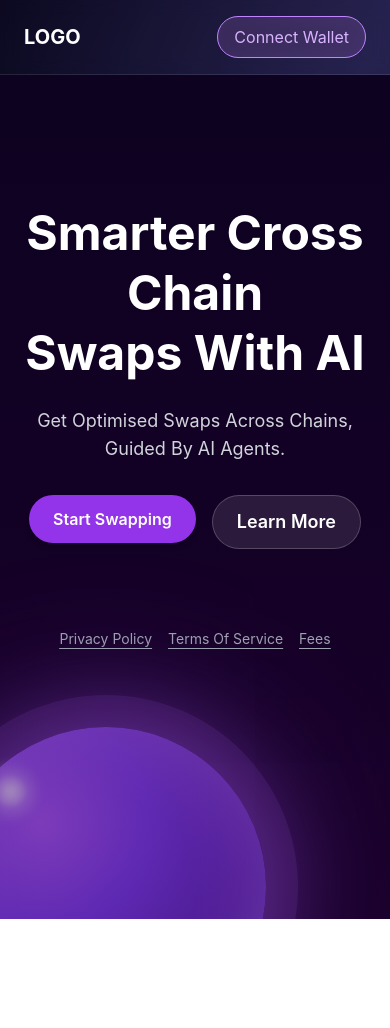
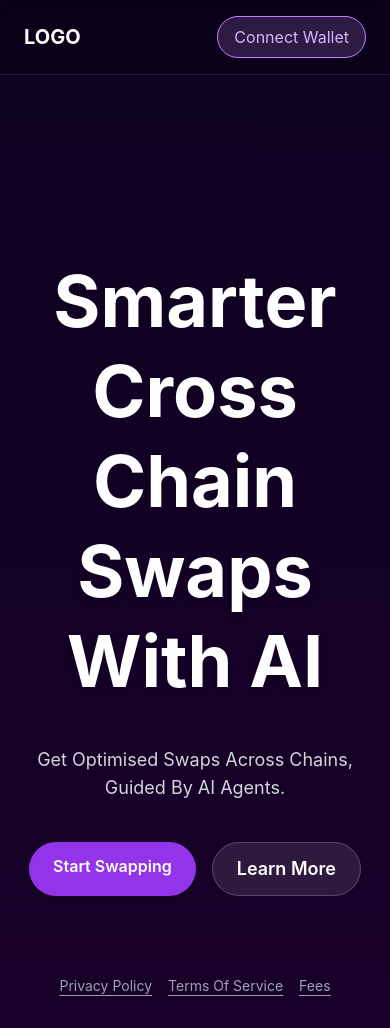
Before and after one commit to 0xr10t/UniteDefiProject, a React (Vite) app in the folder Frontend/: page / in a window 390 px wide. Before the commit the page ends 919 px from the top, so only its background shows below. Built offline with nearby package versions, Linux system fonts and the light colour scheme.

Commit message:
frontend

```diff
--- a/Frontend/package.json
+++ b/Frontend/package.json
@@ -10,6 +10,7 @@
     "preview": "vite preview"
   },
   "dependencies": {
+    "@splinetool/react-spline": "^4.1.0",
     "react": "^19.1.0",
     "react-dom": "^19.1.0"
   },
--- a/Frontend/src/components/Navbar.jsx
+++ b/Frontend/src/components/Navbar.jsx
@@ -17,11 +17,12 @@ function Navbar({ onHelpClick }) {
   }, []);
 
   return (
-    <nav className="flex items-center justify-between px-6 py-4 backdrop-blur border-b border-white/10 bg-black/20 text-white">
+    <nav className="fixed top-0 left-0 w-full z-50 backdrop-blur border-b border-white/10 bg-black/20 text-white">
+      <div className="max-w-7xl mx-auto flex items-center justify-between px-6 py-4">
+
         <div className="text-xl font-bold">LOGO</div>
 
         <div className="space-x-6 hidden md:flex items-center">
-
           <div className="relative" ref={dropdownRef}>
             <button
               onClick={() => setDropdownOpen(!dropdownOpen)}
@@ -31,7 +32,7 @@ function Navbar({ onHelpClick }) {
             </button>
 
             {dropdownOpen && (
-            <div className="absolute bg-black border border-white/10 rounded-md shadow-lg mt-2 min-w-[160px] z-50">
+              <div className="absolute left-0 top-full bg-black border border-white/10 rounded-md shadow-lg mt-2 min-w-[160px] z-50">
                 <Link
                   to="/fusion/maker"
                   className="block px-4 py-2 hover:bg-white/10 transition whitespace-nowrap"
@@ -62,6 +63,7 @@ function Navbar({ onHelpClick }) {
         <button className="bg-purple-400/20 hover:bg-purple-400/30 text-purple-300 px-4 py-2 rounded-full border border-purple-400 backdrop-blur">
           Connect Wallet
         </button>
+      </div>
     </nav>
   );
 }
--- a/Frontend/src/pages/FusionMaker.jsx
+++ b/Frontend/src/pages/FusionMaker.jsx
@@ -1,6 +1,6 @@
 import React, { useState } from "react";
-import Navbar from "../components/Navbar";
 import Footer from "../components/Footer";
+import Spline from "@splinetool/react-spline";
 
 function FusionMaker() {
   const [formData, setFormData] = useState({
@@ -30,15 +30,15 @@ function FusionMaker() {
   };
 
   return (
-    <div className="relative min-h-screen bg-gradient-to-b from-[#0d0220] to-[#19002a] text-white overflow-hidden">
-      <div className="absolute top-0 left-0 w-full z-50">
-
+    <div className="relative min-h-screen  bg-gradient-to-b from-[#0d0220] to-[#19002a] text-white overflow-hidden">
+      <div className="absolute inset-0 z-0 transform scale-[1.5] -translate-y-32 opacity-20 pointer-events-none">
+        <Spline scene="https://prod.spline.design/k48GCVc-BEkzA-pP/scene.splinecode" />
       </div>
 
-      <div className="pt-28 px-6 pb-20 max-w-7xl mx-auto">
+      <div className="pt-28 px-6 pb-20 z-10 max-w-7xl mx-auto">
         <h1 className="text-4xl font-bold text-center mb-12">Create Cross Chain Fusion+ Order</h1>
 
-        <div className="grid grid-cols-1 lg:grid-cols-3 gap-6">
+        <div className="grid grid-cols-1 animate-bounce-once lg:grid-cols-3 gap-6">
 
           <div className="lg:col-span-2 bg-black bg-opacity-20 border border-purple-500 rounded ">
             <h2 className="text-xl font-semibold mb-4 py-2 bg-purple-800 px-10 bg-opacity-40 text-white">Create Order</h2>
@@ -146,7 +146,7 @@ function FusionMaker() {
           </div>
         </div>
 
-        <div className=" bg-black bg-opacity-20 border border-purple-500 rounded mt-10">
+        <div className=" bg-black bg-opacity-20 animate-bounce-once border border-purple-500 rounded mt-10">
           <h2 className="text-xl text-left pl-4 mb-6 py-2 bg-purple-800 bg-opacity-40 text-white">My Orders</h2>
           <table className="w-full text-sm text-left py-4 border-collapse">
             <thead className="text-gray-300 border-b border-purple-400/10">
--- a/Frontend/src/pages/FusionResolver.jsx
+++ b/Frontend/src/pages/FusionResolver.jsx
@@ -1,10 +1,13 @@
-import Navbar from '../components/Navbar'
+import React from 'react'
 import Footer from '../components/Footer'
+import Spline from '@splinetool/react-spline'
 
 function Resolver() {
   return (
-    <div className="min-h-screen flex flex-col bg-gradient-to-br from-[#0f051d] to-[#1a0b30] text-white font-sans">
-
+    <div className="min-h-screen flex flex-col pt-20 bg-gradient-to-br from-[#0f051d] to-[#1a0b30] text-white font-sans">
+      <div className="absolute inset-0 z-0 transform scale-[1.5] -translate-y-32 opacity-10 pointer-events-none">
+        <Spline scene="https://prod.spline.design/k48GCVc-BEkzA-pP/scene.splinecode" />
+      </div>
       <main className="flex-grow px-6 sm:px-10 md:px-16 lg:px-32 py-10">
         <h1 className="text-4xl font-bold text-center mb-10">Resolver</h1>
 
--- a/Frontend/src/pages/HomePage.jsx
+++ b/Frontend/src/pages/HomePage.jsx
@@ -1,69 +1,30 @@
 import React from "react";
 import { Link } from "react-router-dom";
+import Spline from "@splinetool/react-spline";
 
 function Home() {
   return (
-    <div className="min-h-screen bg-gradient-to-b from-[#0d0220] to-[#19002a] text-white px-6 py-8 relative overflow-hidden">
-<div className="absolute bottom-0 left-[10px] md:left-[1350px] transform translate-x-[-20%] animate-float translate-y-[40%] opacity-70 z-[1]">
-                <div className="relative">
-                    <div
-                        className="w-80 h-80 rounded-full relative"
-                        style={{
-                            background: 'radial-gradient(circle at 30% 30%, #a855f7, #7c3aed, #5b21b6, #3730a3)',
-                            boxShadow: '0 0 100px rgba(168, 85, 247, 0.8), 0 0 200px rgba(168, 85, 247, 0.4), inset 0 0 60px rgba(255, 255, 255, 0.1)',
-                            animation: 'sphereGlow 4s ease-in-out infinite alternate'
-                        }}
-                    >
-                        <div
-                            className="absolute top-8 left-8 w-16 h-16 rounded-full"
-                            style={{
-                                background: 'radial-gradient(circle, rgba(255, 255, 255, 0.6) 0%, transparent 70%)',
-                                filter: 'blur(4px)'
-                            }}
-                        />
-                        <div
-                            className="absolute top-12 left-12 w-8 h-8 rounded-full"
-                            style={{
-                                background: 'radial-gradient(circle, rgba(255, 255, 255, 0.8) 0%, transparent 80%)',
-                                filter: 'blur(2px)'
-                            }}
-                        />
-                    </div>
-                    <div
-                        className="absolute inset-0 w-80 h-80 rounded-full animate-pulse"
-                        style={{
-                            background: 'radial-gradient(circle, transparent 40%, rgba(168, 85, 247, 0.3) 70%, transparent 100%)',
-                            animation: 'pulseGlow 3s ease-in-out infinite'
-                        }}
-                    />
-                    <div
-                        className="absolute inset-0 w-96 h-96 rounded-full -translate-x-8 -translate-y-8"
-                        style={{
-                            background: 'radial-gradient(circle, transparent 0%, rgba(168, 85, 247, 0.2) 80%, transparent 100%)',
-                            animation: 'pulseGlow 5s ease-in-out infinite reverse'
-                        }}
-                    />
-                </div>
-            </div>
+    <div className="relative min-h-screen bg-gradient-to-b from-[#0d0220] to-[#19002a] text-white px-6 py-8 overflow-hidden">
 
-      <div className="mt-24 text-center">
+      <div className="absolute inset-0 z-10 opacity-80 scale-[1.3] -translate-y-0">
+        <Spline scene="https://prod.spline.design/iCatMd9WUYbwKsJx/scene.splinecode" />
+      </div>
 
-        <h1 className="text-5xl md:text-6xl font-bold leading-tight">
+      <div className="mt-56 text-center relative gap-8 z-10">
+        <h1 className="text-7xl md:text-6xl font-bold leading-tight drop-shadow-md">
           Smarter Cross Chain <br /> Swaps With AI
         </h1>
-        <p className="mt-6 text-lg text-gray-300">
+        <p className="mt-10 text-lg text-gray-300">
           Get Optimised Swaps Across Chains, Guided By AI Agents.
         </p>
 
-        <div className="mt-8 flex justify-center gap-4">
-          <div className=" text-center">
-            <Link
-              to="/fusion/maker"
-              className="inline-block bg-purple-600 hover:bg-purple-700 text-white font-semibold px-6 py-3 rounded-full shadow-md transition"
-            >
-              Start Swapping
-            </Link>
-          </div>
+        <div className="mt-10 flex justify-center gap-4">
+          <Link
+            to="/fusion"
+            className="inline-block bg-purple-600 hover:bg-purple-700 text-white font-semibold px-6 py-3 rounded-full shadow-md transition"
+          >
+            Start Swapping
+          </Link>
           <button className="bg-white/10 hover:bg-white/20 text-white px-6 py-3 rounded-full text-lg font-semibold border border-white/20">
             Learn More
           </button>
--- a/Frontend/src/pages/LimitOrder.jsx
+++ b/Frontend/src/pages/LimitOrder.jsx
@@ -1,6 +1,6 @@
 import React, { useState } from 'react';
-import Navbar from '../components/Navbar';
 import Footer from '../components/Footer';
+import Spline from '@splinetool/react-spline';
 
 const initialOrders = [
   { id: 1, from: 'ETH', to: 'USDC', amount: '1.5', status: 'Open' },
@@ -17,9 +17,12 @@ function LimitOrders() {
   );
 
   return (
-    <div className="min-h-screen bg-gradient-to-br from-[#1f002b] to-[#000010] text-white">
+    <div className="relative min-h-screen bg-gradient-to-br pt-20 from-[#0f051d] to-[#1a0b30] text-white overflow-hidden">
+      <div className="absolute inset-0 z-0 transform scale-[1.5] -translate-y-32 opacity-20 pointer-events-none">
+        <Spline scene="https://prod.spline.design/k48GCVc-BEkzA-pP/scene.splinecode" />
+      </div>
 
-      <div className="px-6 py-10 max-w-5xl mx-auto">
+      <div className="px-6 py-10 max-w-5xl z-20 mx-auto">
         <h1 className="text-3xl font-bold mb-6 text-center">Limit Orders</h1>
 
         <div className="mb-4">
@@ -33,7 +36,7 @@ function LimitOrders() {
         </div>
 
         <table className="w-full text-left bg-black bg-opacity-20 border border-purple-500 rounded">
-          <thead className="bg-purple-800 bg-opacity-40 text-white">
+          <thead className="bg-purple-600 bg-opacity-40 text-white">
             <tr>
               <th className="p-3">From</th>
               <th className="p-3">To</th>
--- a/Frontend/tailwind.config.js
+++ b/Frontend/tailwind.config.js
@@ -4,7 +4,32 @@ module.exports = {
     "./src/**/*.{js,jsx,ts,tsx}",
   ],
   theme: {
-    extend: {},
-  },
-  plugins: [],
+    extend: {
+      keyframes: {
+        "fade-up": {
+          "0%": { opacity: "0", transform: "translateY(40px)" },
+          "100%": { opacity: "1", transform: "translateY(0)" },
+        },
+        "bounce-once": {
+          "0%, 100%": { transform: "translateY(0)", animationTimingFunction: "ease-in-out" },
+          "50%": { transform: "translateY(-24px)" },
+        },
+        slideInLeft: {
+          '0%': { transform: 'translateX(-50%)', opacity: '0' },
+          '100%': { transform: 'translateX(0)', opacity: '1' },
+        },
+        slideInRight: {
+          '0%': { transform: 'translateX(50%)', opacity: '0' },
+          '100%': { transform: 'translateX(0)', opacity: '1' },
+        },
+      },
+      animation: {
+        "fade-up": "fade-up 1s ease-out forwards",
+        "bounce-once": "bounce-once 0.8s ease-out 1",
+        "slideInLeft": 'slideInLeft 0.5s ease-out forwards',
+        "slideInRight": 'slideInRight 0.5s ease-out forwards',
+      },
+    },
+    plugins: [],
+  }
 }
```
Also changed, not shown: Frontend/src/pages/Fusion.jsx (+12 -7 lines), 1 other file (tests, documents, lock files or other folders). Lines whose indentation alone changed are shown as unchanged.
